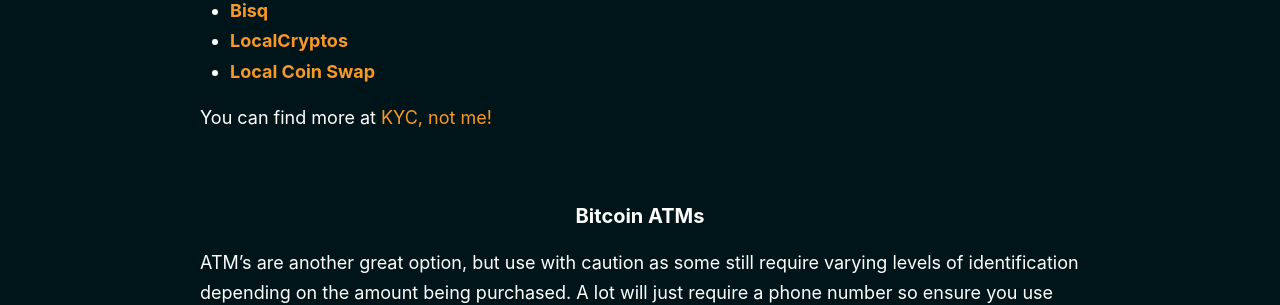
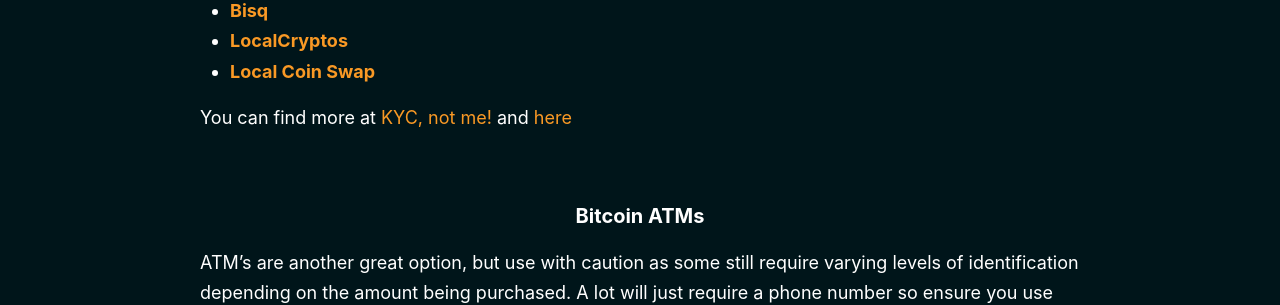
Before and after one commit to BitcoinQnA/noKYConly, a Jekyll site: the page built from _pages/home.md, in a window 1280 px wide and 900 px high, scrolled down 2648 px. Shown: the part 153-458 px from the top of the window. Built offline with Jekyll 4.4.1, drawn with Linux system fonts in a browser that asks for light colours.

Commit message:
Update home.md

```diff
--- a/_pages/home.md
+++ b/_pages/home.md
@@ -76,7 +76,7 @@ Thankfully there are some options out there to purchase Bitcoin via no KYC sourc
 * [**Local Coin Swap**](https://localcoinswap.com/)
 
 
-You can find more at [KYC, not me!](http://kycnot.me)
+You can find more at [KYC, not me!](http://kycnot.me) and [here](https://github.com/cointastical/P2P-Trading-Exchanges/)
 
 <br/>
 
```
